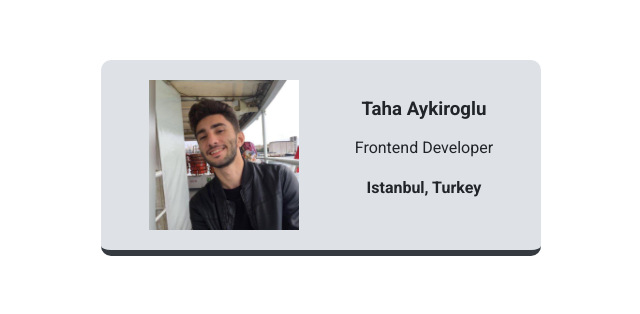
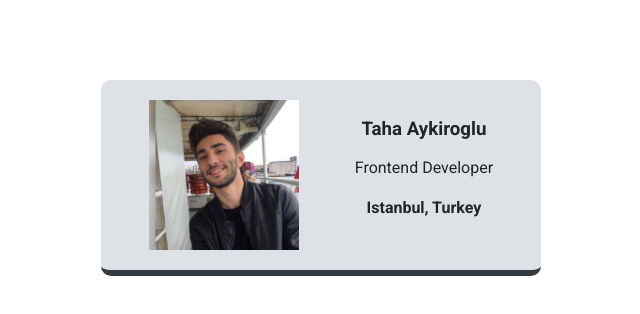
Before and after one commit to thaykrgl/scrimba-mini-projects, a plain HTML site: page business-card/index.html in a window 1280 px wide. Shown: the part 242-556 px from the top of the page, without its empty margins (319-959 px from the left). Drawn offline with nearby package versions, Linux system fonts and the light colour scheme.

Commit message:
Added Container

```diff
--- a/business-card/index.html
+++ b/business-card/index.html
@@ -9,6 +9,7 @@
 </head>
 
 <body>
+    <div class="container">
         <div class="card">
             <img class="avatar" src="images/me-photo.png">
             <div>
@@ -17,6 +18,7 @@
                 <h4>Istanbul, Turkey</h4>
             </div>
         </div>
+    </div>
 </body>
 
 </html>
--- a/business-card/styles.css
+++ b/business-card/styles.css
@@ -1,6 +1,10 @@
 body {
   margin: 20px;
   font-family: "Roboto", sans-serif;
+}
+
+.container {
+  height: 100vh;
   display: flex;
   align-items: center;
   justify-content: center;
```
Lines whose indentation alone changed are shown as unchanged.
